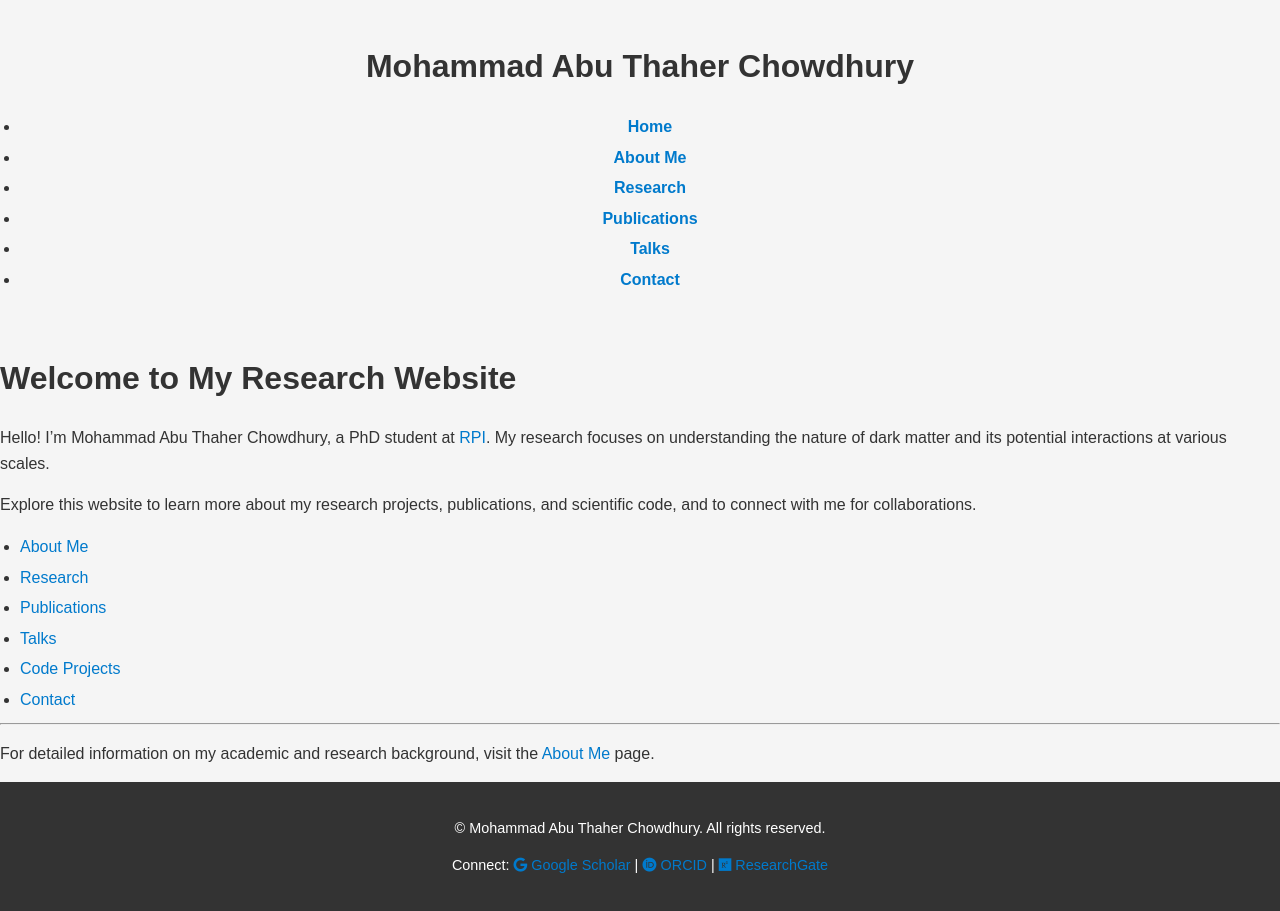
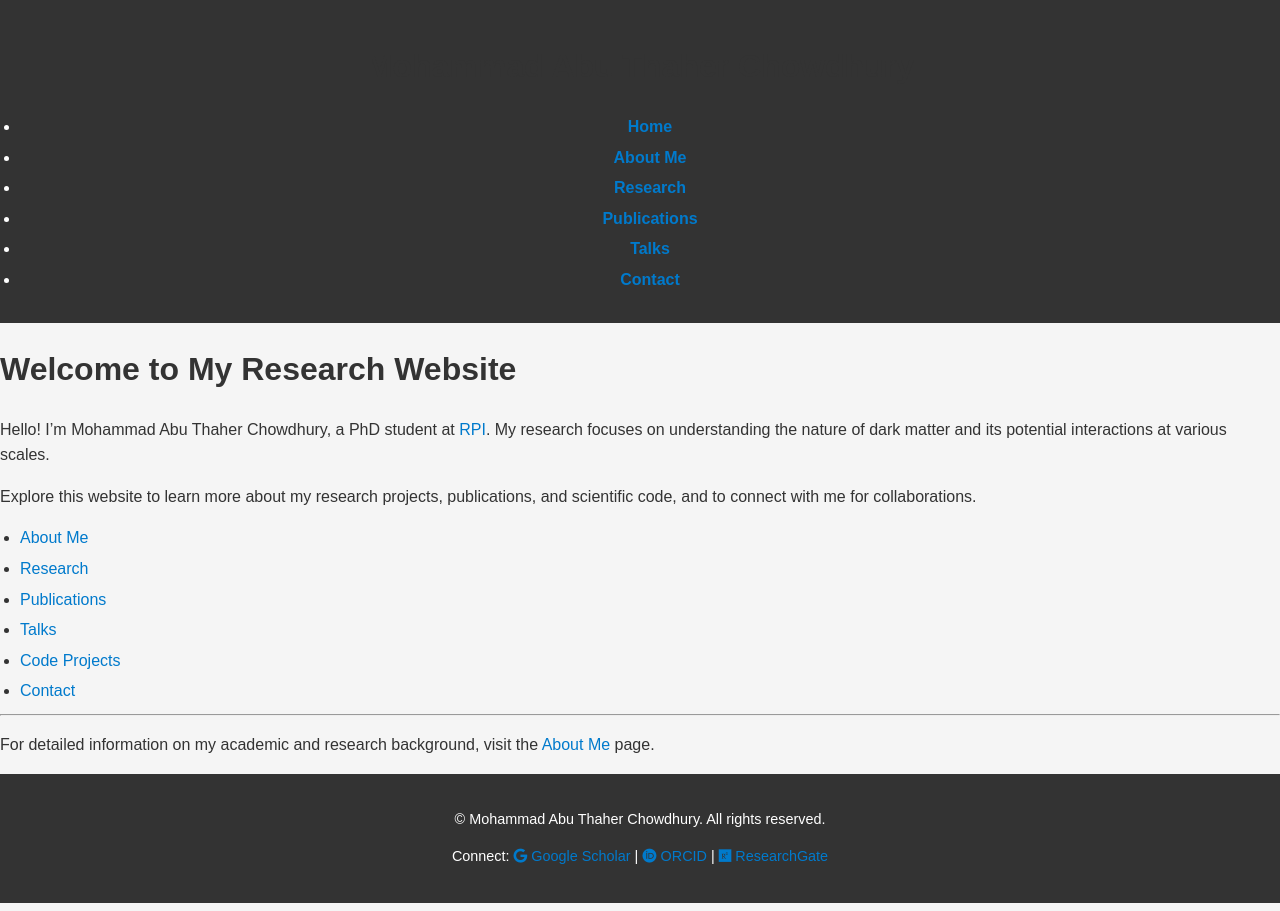
Before and after one commit to matc-thaher/website, a Jekyll site: the page built from index.md, in a window 1280 px wide. Built offline with Jekyll 4.4.1, drawn with Linux system fonts in a browser that asks for light colours.

Commit message:
Update style.css

```diff
--- a/assets/css/style.css
+++ b/assets/css/style.css
@@ -21,8 +21,9 @@
 /* Header */
 header {
     text-align: center;
-    margin-bottom: 30px;
     padding: 20px 0;
+    background-color: #333;
+    color: #fff;
 }
 
 header h1 {
```
